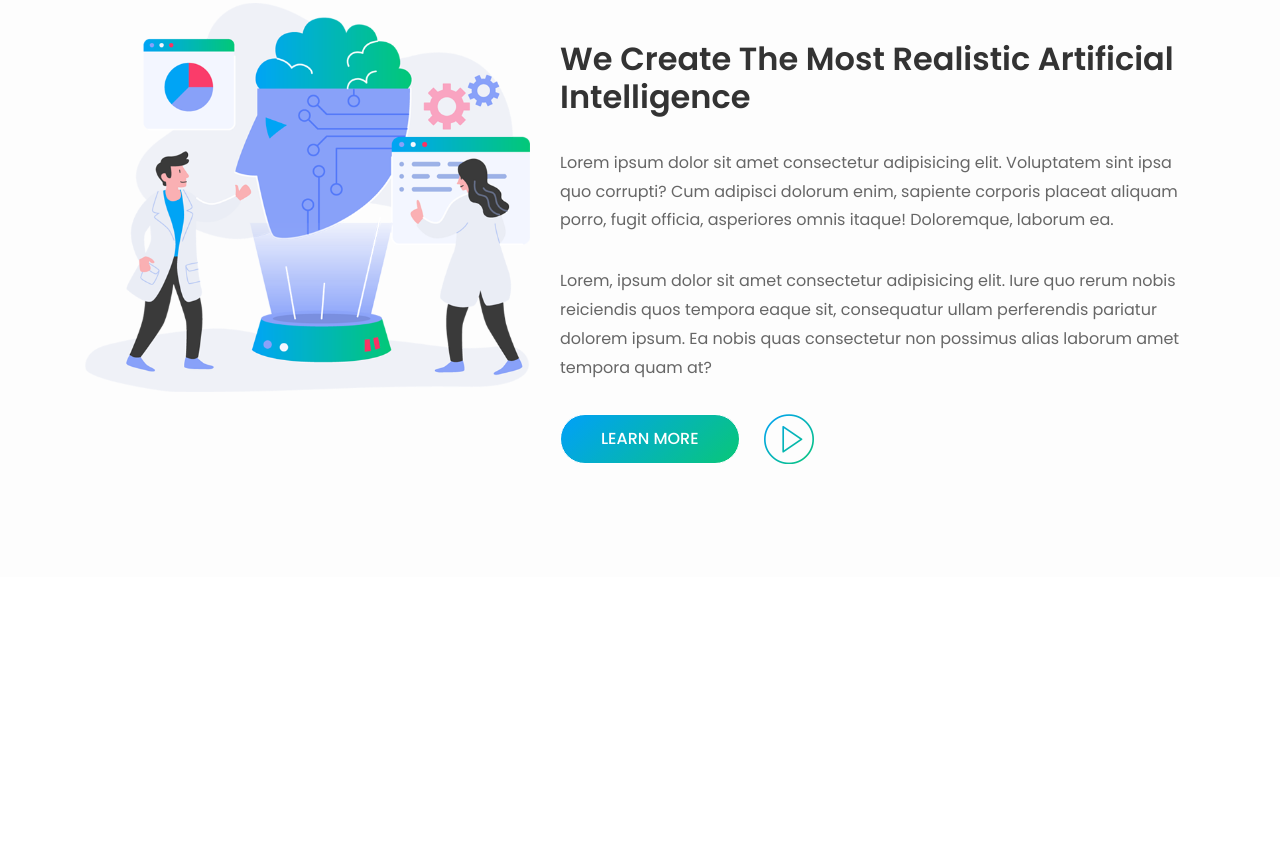
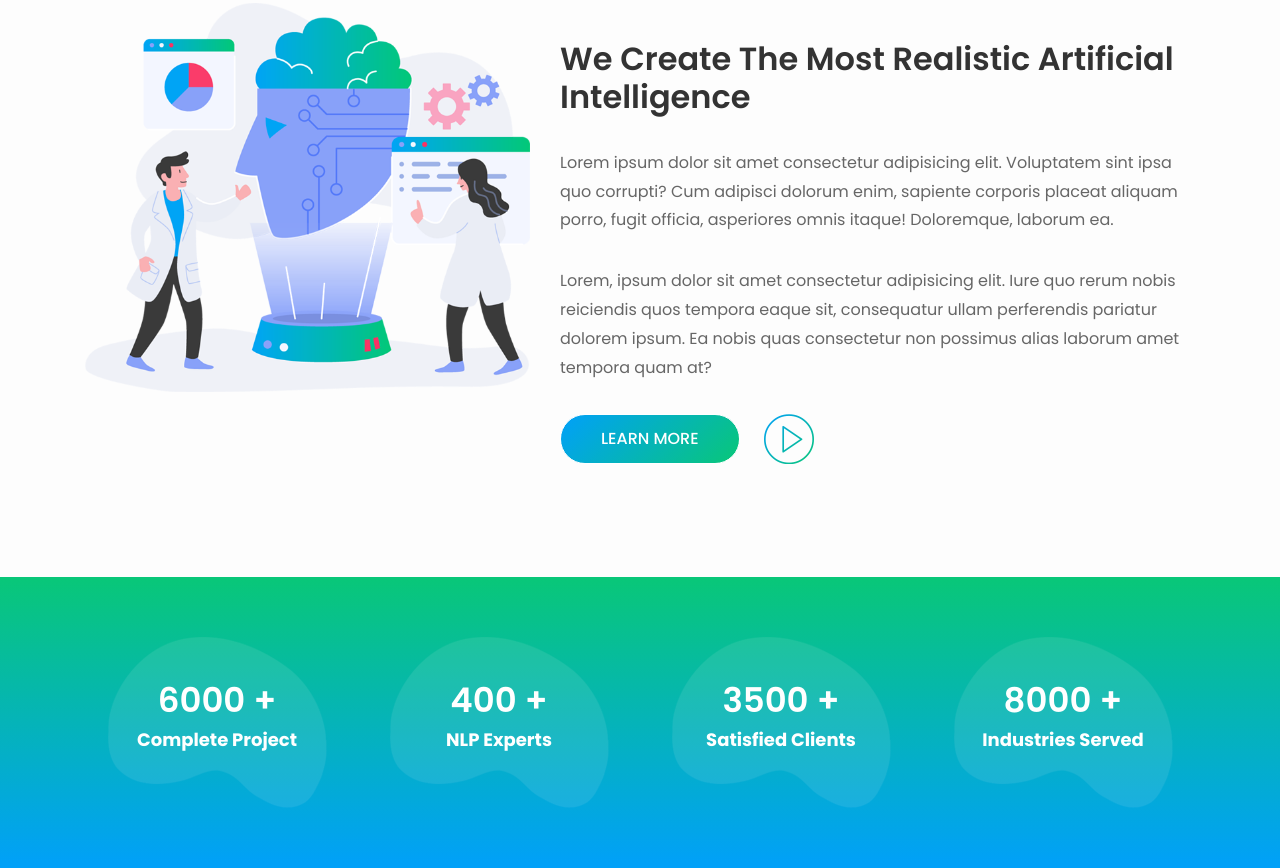
Before and after one commit to front-end-by-rimantas/41-grupe-portfolio-neuron, a website with bundled scripts: page index.html in a window 1280 px wide. Shown: the part 1569-2437 px from the top of the page. Before the commit the page ends 2146 px from the top, so only its background shows below. Built offline with nearby package versions, Linux system fonts and the light colour scheme; files whose address does not match are found by name.

Commit message:
created stats section without js

```diff
--- /dev/null
+++ b/css/components/stats.css
@@ -0,0 +1,80 @@
+.stats {
+    background-image: linear-gradient(180deg, #09c778, #01a0f9);
+}
+
+.stats-counter {
+    display: flex;
+    flex-direction: column;
+    align-items: center;
+    flex-wrap: wrap;
+    gap: 30px 0;
+}
+
+.single-counter {
+    display: inline-block;
+    position: relative;
+}
+
+.counter-text {
+    position: absolute;
+    width: 100%;
+    top: 40%;
+    left: 50%;
+    transform: translate(-50%, -40%);
+    text-align: center;
+    color: white;
+}
+
+.count-text-numbers {
+    font-weight: 600;
+    font-size: 30px;
+}
+
+.count-text-numbers::after {
+    content: ' +';
+}
+
+.count-text-title {
+    font-size: 16px;
+}
+
+@media (min-width: 768px) {
+    .stats-counter {
+        flex-direction: row;
+        justify-content: space-evenly;
+    }
+
+    .single-counter {
+        width: 50%;
+        display: flex;
+        justify-content: center;
+    }
+
+    .count-text-numbers {
+        font-size: 34px;
+    }
+
+    .count-text-title {
+        font-size: 18px;
+    }
+}
+
+@media (min-width: 992px) {
+    .stats-counter {
+        gap: 0 25px;
+    }
+
+    .single-counter {
+        width: 220px;
+    }
+}
+
+@media (min-width: 1400px) {
+    .count-text-numbers {
+        font-size: 42px;
+    }
+
+    .count-text-title {
+        font-size: 20px;
+    }
+}
--- a/css/pages/home.css
+++ b/css/pages/home.css
@@ -11,6 +11,7 @@
 @import '../components/button.css';
 @import '../components/hero.css';
 @import '../components/header.css';
+@import '../components/stats.css';
 
 /* Custom */
 
--- a/index.html
+++ b/index.html
@@ -181,6 +181,40 @@
     <!-- About Us end -->
 
     <!-- Stats start -->
+    <section class="container stats">
+        <div class="row">
+            <div class="stats-counter">
+                <div class="single-counter">
+                    <img src="./img/stats/count-shape.png" alt="Brains img">
+                    <div class="counter-text">
+                        <div class="count-text-numbers">6000</div>
+                        <h5 class="count-text-title">Complete Project</h5>
+                    </div>
+                </div>
+                <div class="single-counter">
+                    <img src="./img/stats/count-shape.png" alt="Brains img">
+                    <div class="counter-text">
+                        <div class="count-text-numbers">400</div>
+                        <h5 class="count-text-title">NLP Experts</h5>
+                    </div>
+                </div>
+                <div class="single-counter">
+                    <img src="./img/stats/count-shape.png" alt="Brains img">
+                    <div class="counter-text">
+                        <div class="count-text-numbers">3500</div>
+                        <h5 class="count-text-title">Satisfied Clients</h5>
+                    </div>
+                </div>
+                <div class="single-counter">
+                    <img src="./img/stats/count-shape.png" alt="Brains img">
+                    <div class="counter-text">
+                        <div class="count-text-numbers">8000</div>
+                        <h5 class="count-text-title">Industries Served</h5>
+                    </div>
+                </div>
+            </div>
+        </div>
+    </section>
     <!-- Stats end -->
 
     <!-- Services start -->
```
Also changed, not shown: img/stats/count-shape.png (renamed from img/count-shape.png).
